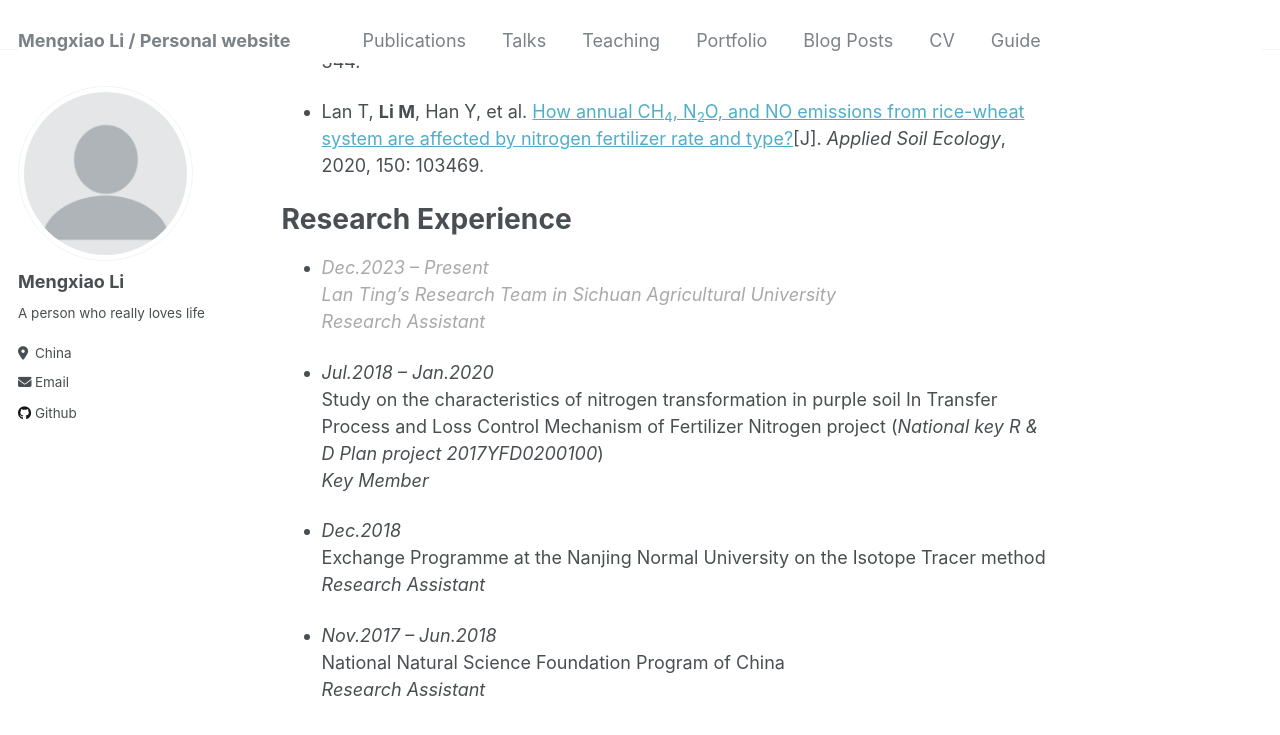
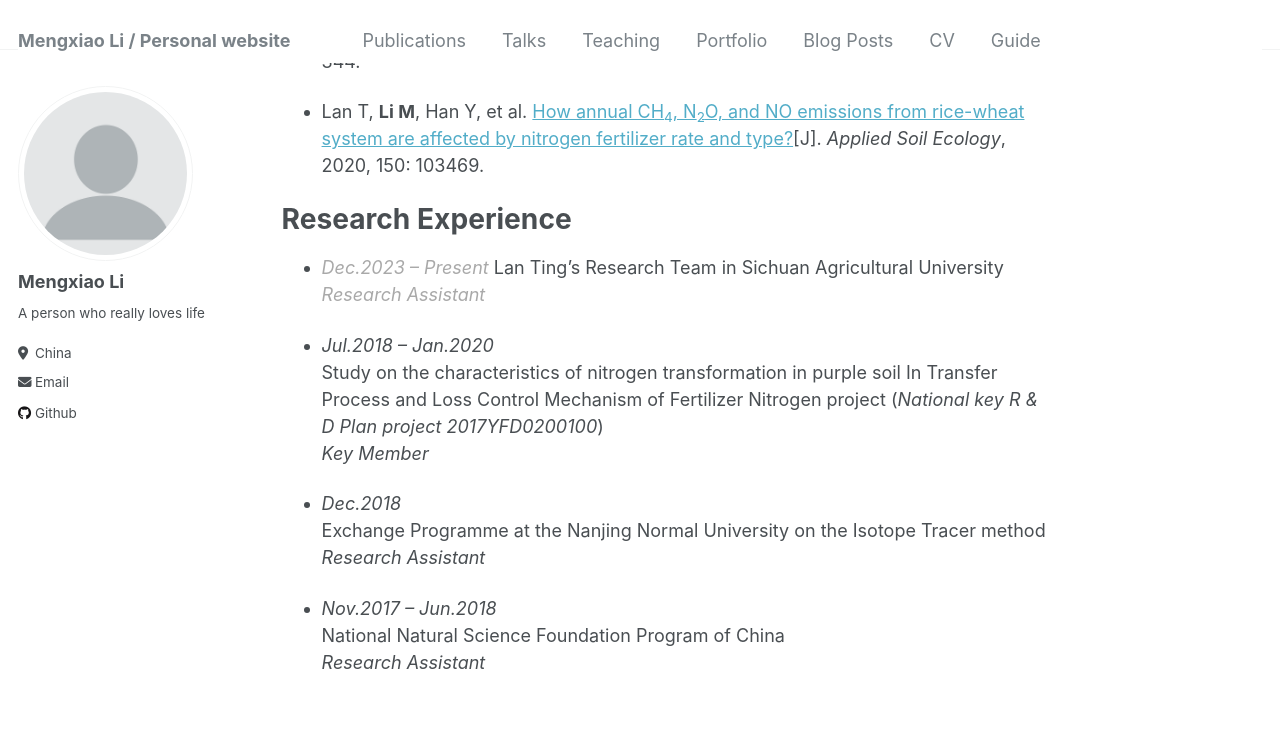
Before and after one commit to HazelLi123/HazelLi123.github.io, a Jekyll site: the page built from _pages/about.md, in a window 1280 px wide and 900 px high, scrolled down 762 px. Shown: the top 735 px of the window. Built offline with Jekyll 4.4.1, drawn with Linux system fonts in a browser that asks for light colours.

Commit message:
Update about.md

```diff
--- a/_pages/about.md
+++ b/_pages/about.md
@@ -26,8 +26,8 @@ Publications
 Research Experience
 ======
 - <span style="color: darkgray; font-style: italic;">Dec.2023 – Present</span>
-  <span style="color: darkgray; font-style: italic;">Lan Ting's Research Team in Sichuan Agricultural University<br>
-Research Assistant</span>
+  Lan Ting's Research Team in Sichuan Agricultural University
+  <span style="color: darkgray; font-style: italic;">Research Assistant</span>
 
 - *Jul.2018 – Jan.2020*
   Study on the characteristics of nitrogen transformation in purple soil In Transfer Process and Loss Control Mechanism of Fertilizer Nitrogen project (*National key R & D Plan project 2017YFD0200100*)
```
